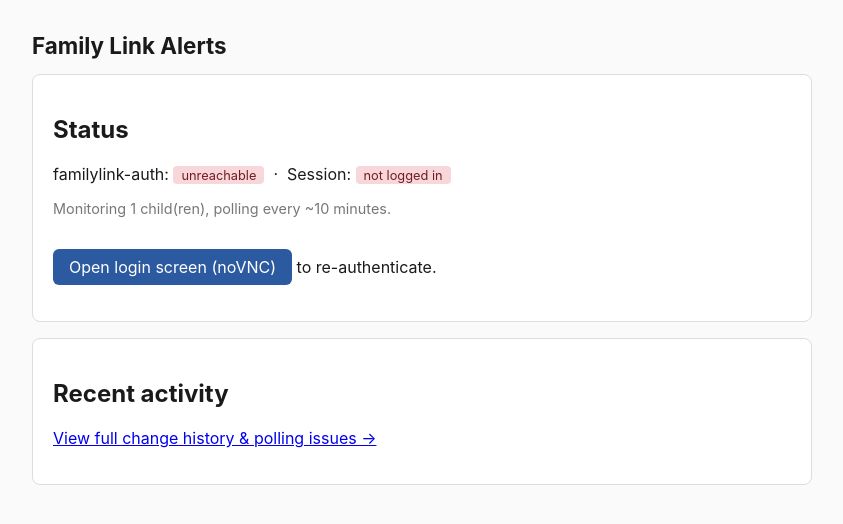
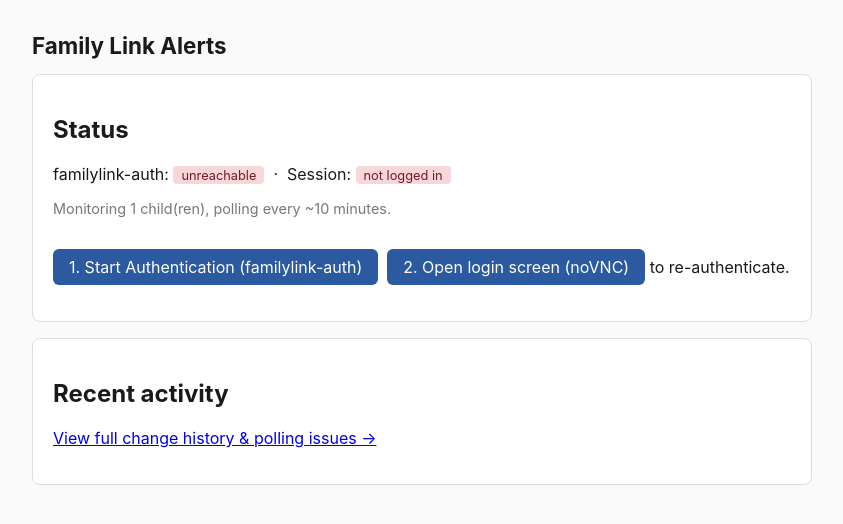
Before and after one commit to MikeKemmerer/GoogleFamilyLinkAlerts, a FastAPI app: template app/templates/status.html in a window 1280 px wide. Shown: the top 524 px of the page, without its empty margins (218-1061 px from the left). Run offline with FastAPI, Linux system fonts and the light colour scheme; the template is opened without the code that fills it: most values are stand-ins (such as "Sample title", 1, 10 or a date in 2020); parts of the project's set-up code (start-up, migrations or seed data) failed here and were passed over.

Commit message:
fix: link to familylink-auth's Start Authentication UI, not just noVNC
Our setup wizard/status/settings pages only linked to noVNC, skipping
familylink-auth's own 'Start Authentication' step on its web UI (port
8099). Users who set FAMILYLINK_AUTH_API_KEY (recommended, since it
protects a full-Google-session endpoint) would hit a 403 Forbidden when
manually visiting that UI, because the key gates the entire UI/API, not
just /api/cookies as previously documented.

- Add FAMILYLINK_AUTH_UI_URL setting (browser-facing URL for
  familylink-auth's own web UI) and a familylink_auth_ui_url_with_key
  property that appends ?api_key=... automatically when configured.
- Add a '1. Start Authentication' link (using the new URL) before the
  existing noVNC link on setup/status/settings pages.
- Update .env.example and README accordingly.

Verified: 18/18 tests pass.

Co-authored-by: Copilot <223556219+Copilot@users.noreply.github.com>

```diff
--- a/app/templates/settings.html
+++ b/app/templates/settings.html
@@ -15,7 +15,8 @@
     {% if has_cookies %}<span class="badge badge-ok">logged in</span>{% else %}<span class="badge badge-bad">not logged in</span>{% endif %}
   </p>
   {% if not has_cookies %}
-    <p><a class="btn" href="{{ novnc_url }}" target="_blank" rel="noopener">Open login screen (noVNC)</a></p>
+    <p><a class="btn" href="{{ auth_ui_url }}" target="_blank" rel="noopener">1. Start Authentication (familylink-auth)</a>
+       &nbsp;<a class="btn" href="{{ novnc_url }}" target="_blank" rel="noopener">2. Open login screen (noVNC)</a></p>
   {% endif %}
 </div>
 
--- a/app/templates/status.html
+++ b/app/templates/status.html
@@ -14,7 +14,8 @@
   </p>
   <p class="muted">Monitoring {{ children_count }} child(ren), polling every ~{{ poll_interval_minutes }} minutes.</p>
   {% if not has_cookies %}
-    <p><a class="btn" href="{{ novnc_url }}" target="_blank" rel="noopener">Open login screen (noVNC)</a> to re-authenticate.</p>
+    <p><a class="btn" href="{{ auth_ui_url }}" target="_blank" rel="noopener">1. Start Authentication (familylink-auth)</a>
+       &nbsp;<a class="btn" href="{{ novnc_url }}" target="_blank" rel="noopener">2. Open login screen (noVNC)</a> to re-authenticate.</p>
   {% endif %}
 </div>
 
--- a/app/web/settings.py
+++ b/app/web/settings.py
@@ -27,6 +27,7 @@ async def settings_get(request: Request, session: Session = Depends(get_db), sav
         "saved": saved,
         "auth_healthy": healthy,
         "has_cookies": bool(cookies),
+        "auth_ui_url": settings.familylink_auth_ui_url_with_key,
         "novnc_url": settings.familylink_auth_novnc_url,
         "children": children,
         "ntfy_server": ntfy_config[0] if ntfy_config else "",
--- a/app/web/setup.py
+++ b/app/web/setup.py
@@ -36,6 +36,7 @@ async def setup_get(request: Request, session: Session = Depends(get_db)):
             "healthy": healthy,
             "auth_error": auth_error,
             "auth_base_url": settings.familylink_auth_base_url,
+            "auth_ui_url": settings.familylink_auth_ui_url_with_key,
             "novnc_url": settings.familylink_auth_novnc_url,
             "setup_completed": False,
         })
--- a/app/web/status.py
+++ b/app/web/status.py
@@ -27,6 +27,7 @@ async def root(request: Request, session: Session = Depends(get_db)):
         "setup_completed": True,
         "auth_healthy": healthy,
         "has_cookies": bool(cookies),
+        "auth_ui_url": settings.familylink_auth_ui_url_with_key,
         "novnc_url": settings.familylink_auth_novnc_url,
         "children_count": children_count,
         "poll_interval_minutes": settings_store.get_poll_interval_minutes(session),
--- a/docker-compose.yml
+++ b/docker-compose.yml
@@ -68,6 +68,7 @@ services:
     environment:
       FAMILYLINK_AUTH_BASE_URL: http://familylink-auth:8099
       FAMILYLINK_AUTH_API_KEY: ${FAMILYLINK_AUTH_API_KEY:-}
+      FAMILYLINK_AUTH_UI_URL: ${FAMILYLINK_AUTH_UI_URL:-http://localhost:8099}
       FAMILYLINK_AUTH_NOVNC_URL: ${FAMILYLINK_AUTH_NOVNC_URL:-http://localhost:6080}
       APP_DATA_DIR: /data
       APP_PORT: 8080
```
Also changed, not shown: app/config.py (+19 -4 lines), app/templates/setup.html (+5 -3 lines), README.md, 1 other file.
